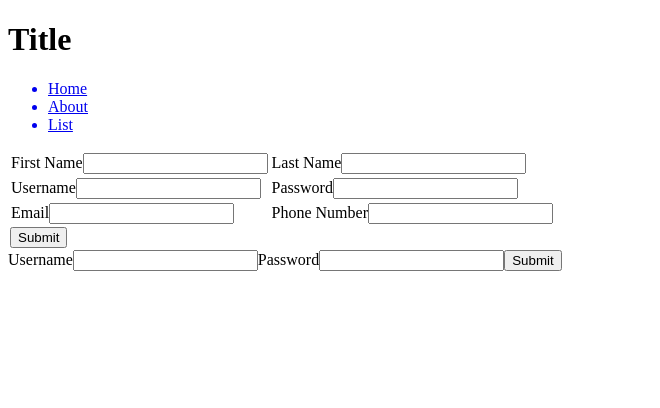
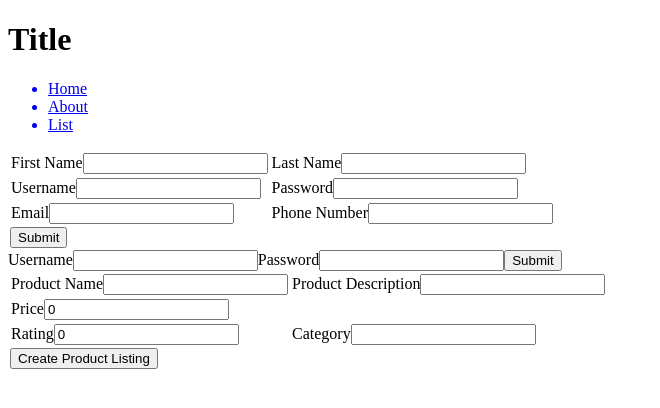
Before and after one commit to Stasm21/EcommerceFrontEnd, a React (Create React App) app in the folder ecommerce/: page / in a window 1280 px wide. Shown: the top 408 px of the page, without its empty margins (0-660 px from the left). Built offline with nearby package versions, Linux system fonts and the light colour scheme; no server answers.

Commit message:
Created AddProduct; Tested and working

```diff
--- a/ecommerce/src/App.jsx
+++ b/ecommerce/src/App.jsx
@@ -6,6 +6,7 @@ import { Switch, Route } from 'react-router-dom';
 import NavBar from './components/NavBar/NavBar';
 import Login from './components/Login/Login';
 import Registration from './components/Registration/Registration';
+import AddProduct from './components/AddProduct/AddProduct';
 
 
 class App extends Component {
@@ -141,6 +142,7 @@ class App extends Component {
                     <Route />
                     <Route />
                 </Switch>
+                <AddProduct />
             </div>
         );
     }
--- /dev/null
+++ b/ecommerce/src/components/AddProduct/AddProduct.jsx
@@ -0,0 +1,87 @@
+import React, { Component } from 'react';
+import axios from 'axios';
+import { withRouter } from 'react-router-dom';
+
+
+class AddProduct extends Component {
+    constructor(props) {
+        super(props);
+        this.state = {
+            name: '',
+            description: '',
+            price: 0,
+            rating: 0,
+            category: ''
+    }
+
+    this.handleChange = this.handleChange.bind(this);
+    this.handleSubmit = this.handleSubmit.bind(this);
+}
+    createListing= async() => {
+        let price = this.state.price;
+        let rating = this.state.rating;
+        let priceNum = parseInt(price);
+        let ratingNum = parseInt(rating);
+
+        const product = {
+            name: this.state.name,
+            description: this.state.description,
+            price : priceNum,
+            rating : ratingNum,
+            category: this.state.category
+        }
+        try{
+            console.log(product)
+            await axios.post('https://localhost:44394/api/products/', product);
+            this.setState({});
+            console.log(`${this.state.name} has been added`)
+        }catch (err) {
+            console.log(err)
+        }
+    }
+
+    handleChange = (event) => {
+        this.setState({
+            [event.target.name] : event.target.value
+        })
+    }
+
+    handleSubmit = (event) => {
+        event.preventDefault();
+        this.createListing();
+    }
+
+    render() {
+        return (
+            <div>
+            <form onSubmit = {(event) => this.handleSubmit(event)}>
+                <table>
+                <tr>
+                    <td><label>Product Name</label>
+                    <input type = 'text' name = 'name' onChange={this.handleChange} value= {this.state.name}/></td>
+                    <td><label>Product Description</label>
+                    <input type = 'text' name = 'description' onChange={this.handleChange} value= {this.state.description}/>
+                    </td>
+                </tr>
+                <tr><td>
+                    <label>Price</label>
+                    <input type = 'text' name = 'price' onChange={this.handleChange} value= {this.state.price}/>
+                    </td>
+                </tr>
+                <tr><td>
+                    <label>Rating</label>
+                    <input type = 'text' name = 'rating' onChange={this.handleChange} value= {this.state.rating}/>
+                    </td><td>
+                    <label>Category</label>
+                    <input type = 'text' name = 'category' onChange={this.handleChange} value= {this.state.category}/>
+                    </td>
+                </tr>
+                <button type="submit">Create Product Listing</button>
+                </table>
+            </form>
+        </div>
+         );
+    }
+}
+
+export default AddProduct;
```
